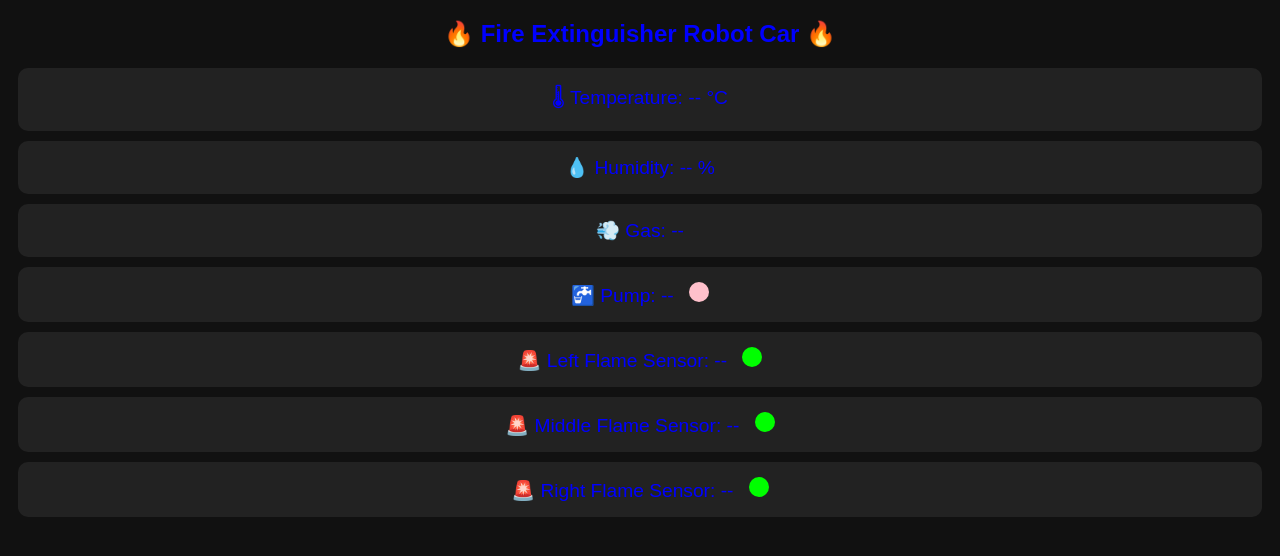
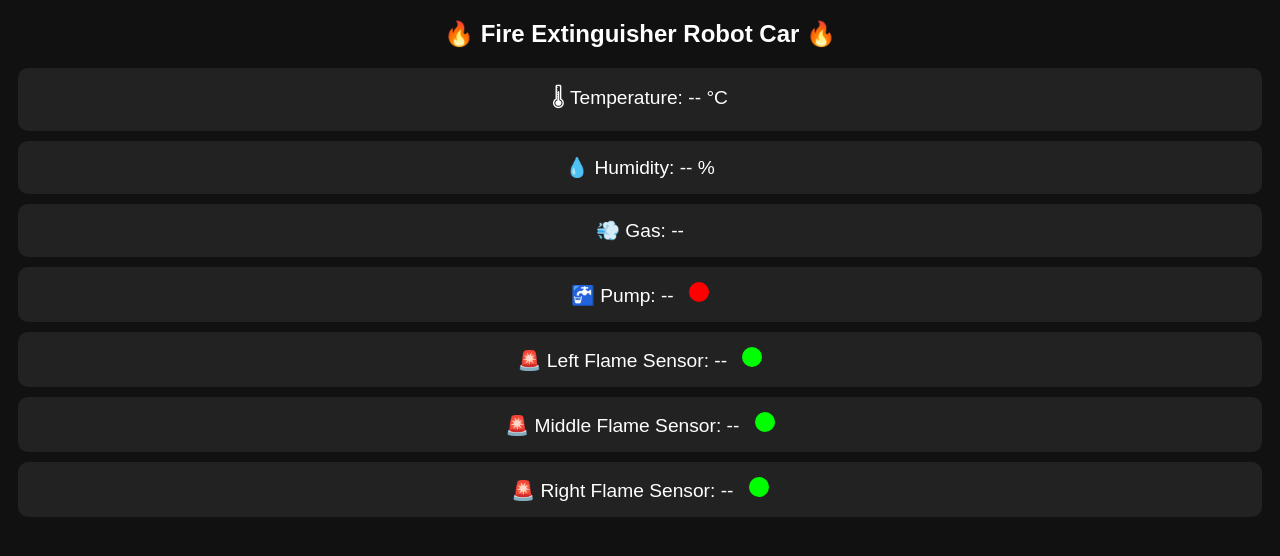
Before and after one commit to BlazingBeeFireRobotCar/BlazingBee, a plain HTML site: page index.html in a window 1280 px wide. Drawn offline with Linux system fonts and the light colour scheme; no server answers.

Commit message:
Update index.html

```diff
--- a/index.html
+++ b/index.html
@@ -8,7 +8,7 @@
     body {
       font-family: Arial;
       background: #111;
-      color: blue;
+      color: white;
       text-align: center;
     }
     .card {
@@ -26,7 +26,7 @@
       margin-left: 10px;
     }
     .pump-on { background: lime; }
-    .pump-off { background: pink; }
+    .pump-off { background: red; }
     .flame-on { background: red; }
     .flame-off { background: lime; }
   </style>
```
